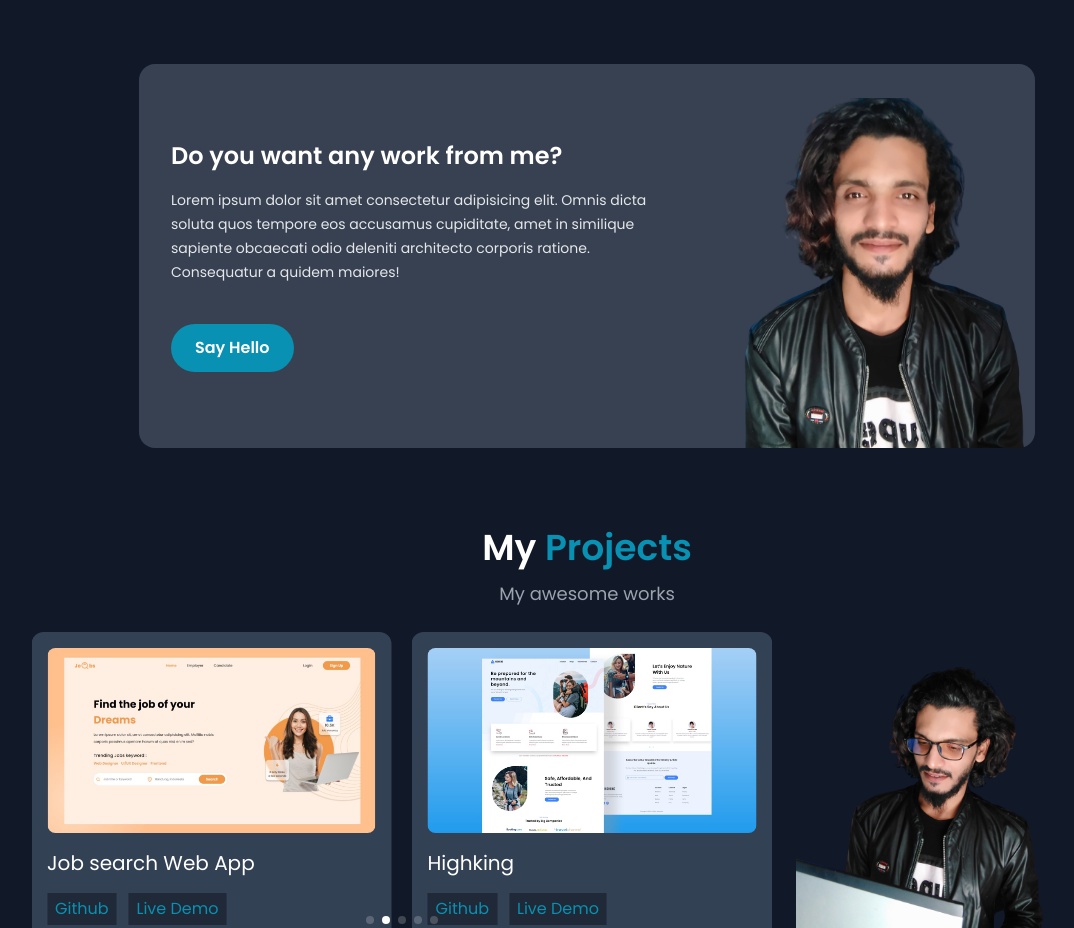
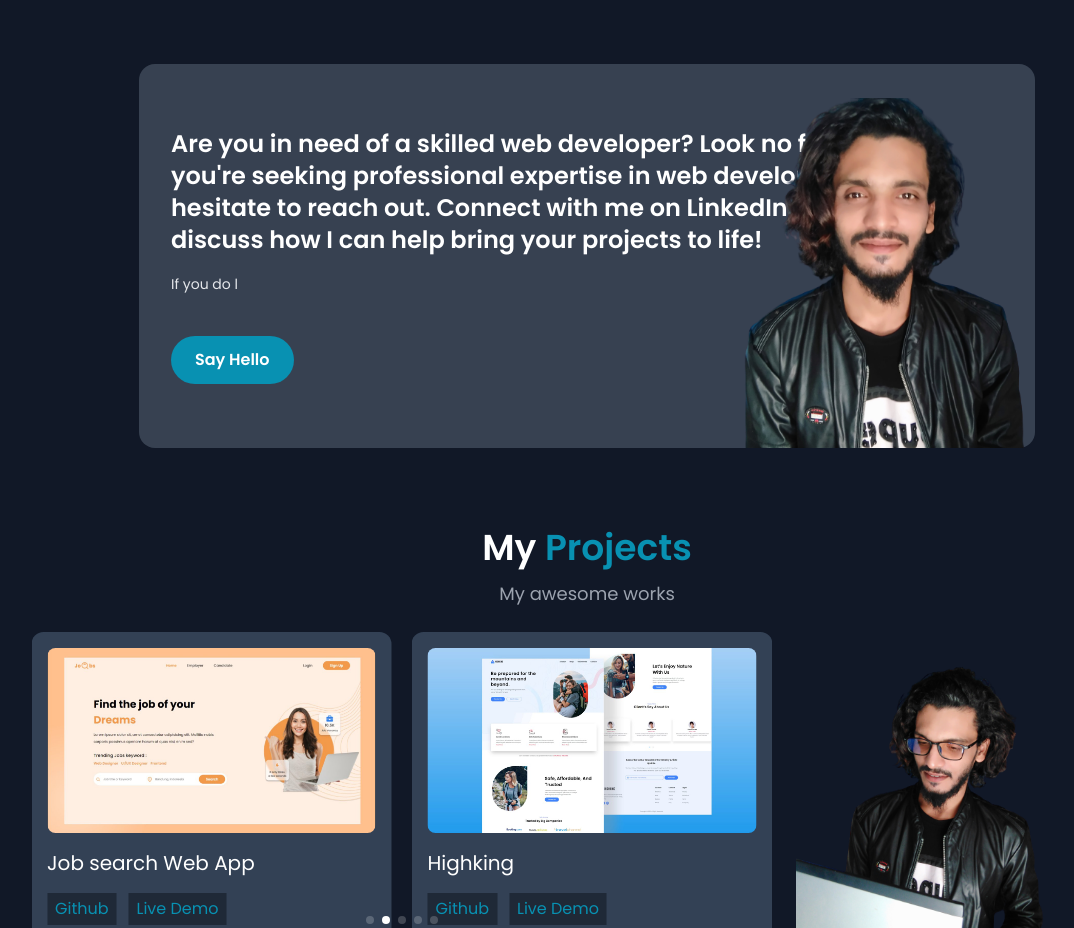
Before and after one commit to roushan-sheik/react-portfolio, a React (Vite) app: page / in a window 1280 px wide. Shown: the part 2160-3088 px from the top of the page, without its empty margins (53-1127 px from the left). Built offline with nearby package versions, Linux system fonts and the light colour scheme.

Commit message:
Hire me updated

```diff
--- a/src/components/Hireme.jsx
+++ b/src/components/Hireme.jsx
@@ -12,15 +12,17 @@ const Hireme = () => {
       <div className="bg-gray-700 lg:flex lg:items-center relative px-8 rounded-2xl py-5 lg:max-w-4xl mx-auto min-h-[24rem] mt-24 flex gap-6 lg:flex-row flex-col-reverse items-center">
         <div>
           <h2 className="text-2xl font-semibold">
-            Do you want any work from me?
+            Are you in need of a skilled web developer? Look no further! If
+            you're seeking professional expertise in web development, don't
+            hesitate to reach out. Connect with me on LinkedIn and let's discuss
+            how I can help bring your projects to life!
           </h2>
           <p className="lg:text-left text-justify max-w-lg text-sm mt-4 text-gray-200 leading-6">
-            Lorem ipsum dolor sit amet consectetur adipisicing elit. Omnis dicta
-            soluta quos tempore eos accusamus cupiditate, amet in similique
-            sapiente obcaecati odio deleniti architecto corporis ratione.
-            Consequatur a quidem maiores!
+            If you do l
           </p>
-          <button className="btn-primary mt-10">Say Hello</button>
+          <button className="btn-primary mt-10">
+            <a href="https://www.linkedin.com/in/roushan-sheik/">Say Hello</a>
+          </button>
         </div>
         <div id="hire-me-parent" className="">
           <img
```
